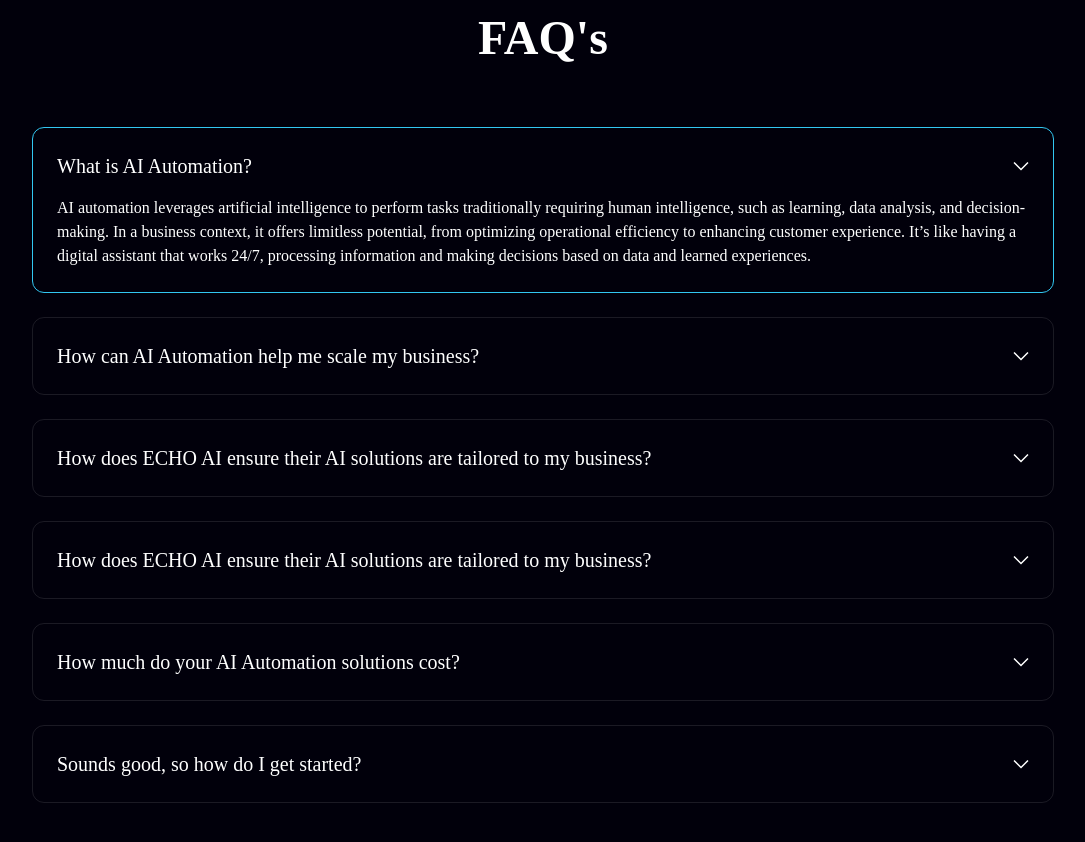
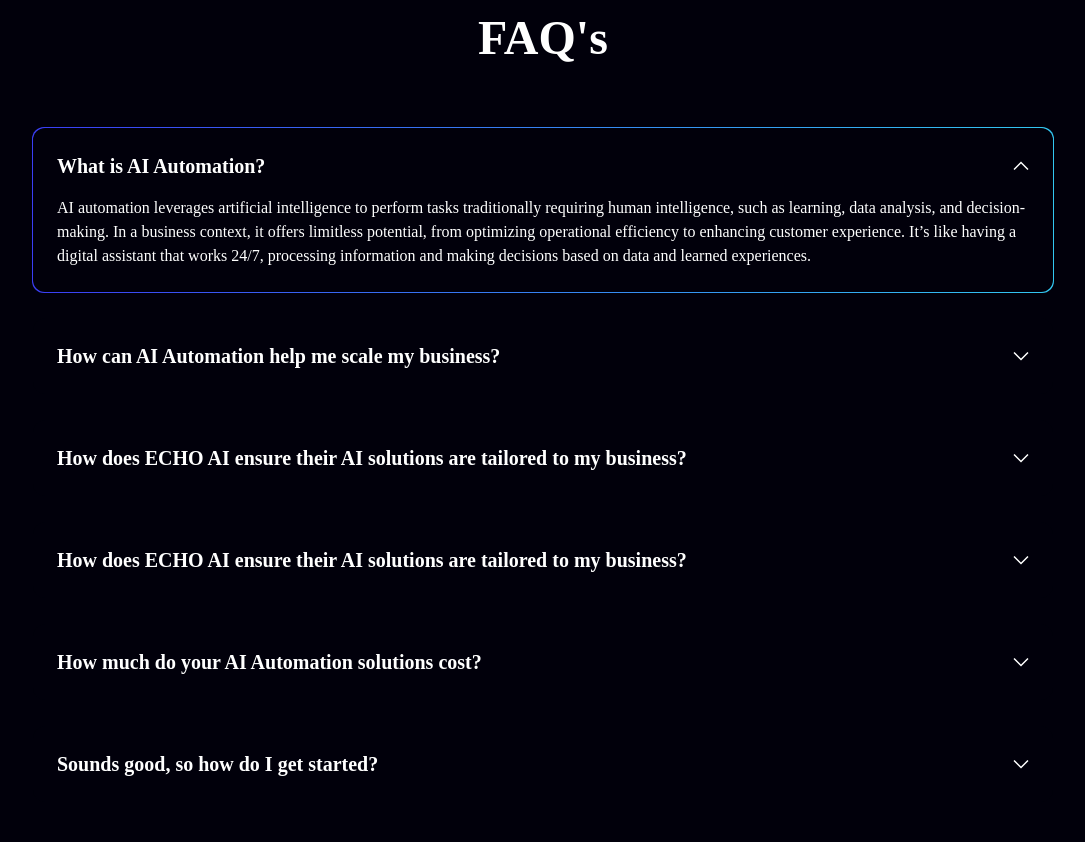
Before and after one commit to mohitgoyat525/echo-ai, a React (Create React App) app: page / in a window 1280 px wide. Shown: the part 1820-2662 px from the top of the page, without its empty margins (97-1182 px from the left). Built offline with nearby package versions, Linux system fonts and the light colour scheme.

Commit message:
add-changes

```diff
--- a/src/common/Footer.jsx
+++ b/src/common/Footer.jsx
@@ -69,7 +69,7 @@
         </div>
         <div className="flex max-w-[1140px] pb-[30px] flex-col pt-[60px] mx-auto">
           <div className="footer-line h-0.5 w-full"></div>
-          <p className="text-white text-center pt-5 leading-[150%] max-sm:text-sm">
+          <p className="text-white text-center pt-5 leading-6 font-normal text-base max-sm:text-sm">
             Copyright ECHO AI © {year} | All Rights Reserved
           </p>
         </div>
--- a/src/common/Header.jsx
+++ b/src/common/Header.jsx
@@ -38,7 +38,7 @@
             <li key={i} className={`${i === 6 ? "hidden" : ""}`}>
               <a
                 href={obj.path}
-                className="transition-all ease-linear duration-300 hover:text-sky-blue text-xl font-medium text-white"
+                className="transition-all ease-linear duration-300 hover:text-sky-blue text-base font-normal text-white"
               >
                 {obj.name}
               </a>
--- a/src/components/CustomFaq.jsx
+++ b/src/components/CustomFaq.jsx
@@ -1,55 +1,56 @@
-import React, { useState } from 'react'
-import { FaqArrow } from '../utils/icons';
-import { FAQ_DATA_LIST } from '../utils/helper';
-import CustomHeading from '../common/CustomHeading';
+import React, { useState } from "react";
+import { FaqArrow } from "../utils/icons";
+import { FAQ_DATA_LIST } from "../utils/helper";
+import CustomHeading from "../common/CustomHeading";
 
 const CustomFaq = () => {
   const [active, setActive] = useState(0);
   const toggle = (index) => {
     setActive(active === index ? null : index);
   };
+
   return (
     <div className="container pt-[210px] max-xl:pt-[170px] max-lg:pt-24 max-md:pt-14 max-sm:pt-10">
-      <div className='pb-[60px] max-lg:pb-10'>
+      <div className="pb-[60px] max-lg:pb-10">
         <CustomHeading sectionHeading="FAQ's" />
       </div>
       <div className="max-w-[1022px] flex flex-col gap-6 mx-auto">
-        {FAQ_DATA_LIST.map((obj, i) => (
+        {FAQ_DATA_LIST.map((item, index) => (
           <div
-            key={i}
-            className={`rounded-xl p-6 border border-solid  ${
-              active === i
-                ? "border-sky-blue"
-                : "border-white border-opacity-10"
+            key={index}
+            className={`max-w-[1022px] w-full mx-auto p-[1px] rounded-xl ${
+              active === index
+                ? "bg-gradient-to-r from-blue-purple to-sky-blue"
+                : "bg-transparent "
             }`}
           >
+            <div className="bg-off-black rounded-xl p-6 max-md:p-4">
               <button
-              onClick={() => toggle(i)}
-              className={`flex w-full text-white justify-between max-sm:gap-4 bg-transparent items-center text-left max-sm:text-base font-medium text-xl max-md:text-lg ${
-                active === i ? "pb-4" : ""
-              }`}
+                onClick={() => toggle(index)}
+                className="w-full flex justify-between items-center font-semibold text-xl text-white leading-custom-3xl max-md:text-base gap-3 text-start"
               >
-              {obj.heading}{" "}
+                {item.heading}
                 <span
-                className={`transition-all duration-300${
-                  active === i ? "rotate-180 " : ""
-                }`}
+                  className={`${
+                    active === index ? "rotate-180" : "rotate-0"
+                  } duration-500 ease-linear`}
                 >
                   <FaqArrow />
                 </span>
               </button>
-            <p
-              className={`text-white max-md:text-sm overflow-hidden transition-all duration-300 ${
-                active === i ? "max-h-32 max-sm:max-h-52" : "max-h-0"
+              <div
+                className={`md:overflow-hidden overflow-auto transition-all duration-700 ease-in-out ${
+                  active === index ? "max-h-[200px]" : "max-h-0"
                 }`}
               >
-              {obj.subHeading}
-            </p>
+                <p className="text-base text-white pt-4">{item.subHeading}</p>
+              </div>
+            </div>
           </div>
         ))}
       </div>
     </div>
   );
-}
+};
 
-export default CustomFaq
+export default CustomFaq;
--- a/src/components/Projects.jsx
+++ b/src/components/Projects.jsx
@@ -23,7 +23,7 @@
                     sectionHeading={item.heading}
                   />
                   <p
-                    className={`max-w-[146px] text-center text-white leading-[150%] text-base max-md:text-sm ${
+                    className={`max-w-[146px] text-center text-white leading-6 font-normal text-base max-md:text-sm ${
                       index === 2 ? "max-w-[187px]" : "max-w-[146px]"
                     }`}
                   >
--- a/tailwind.config.js
+++ b/tailwind.config.js
@@ -6,19 +6,21 @@
       center: true,
       padding: "16px",
       screens: {
-        "sm": "576px",
-        "md": "768px",
-        "lg": "992px",
-        "2xl": "1140px"
+        sm: "576px",
+        md: "768px",
+        lg: "992px",
+        "2xl": "1140px",
       },
     },
     extend: {
       backgroundImage: {
         "hero-bg": "url('/public/assets/images/webp/hero-bg.webp')",
       },
-        colors: {
-        'sky-blue': '#32C7F1',
-      }
+      colors: {
+        "sky-blue": "#32C7F1",
+        "blue-purple": "#3A3EF5",
+        "off-black": "#01000B",
+      },
     },
   },
   plugins: [],
```
Lines whose indentation alone changed are shown as unchanged.
